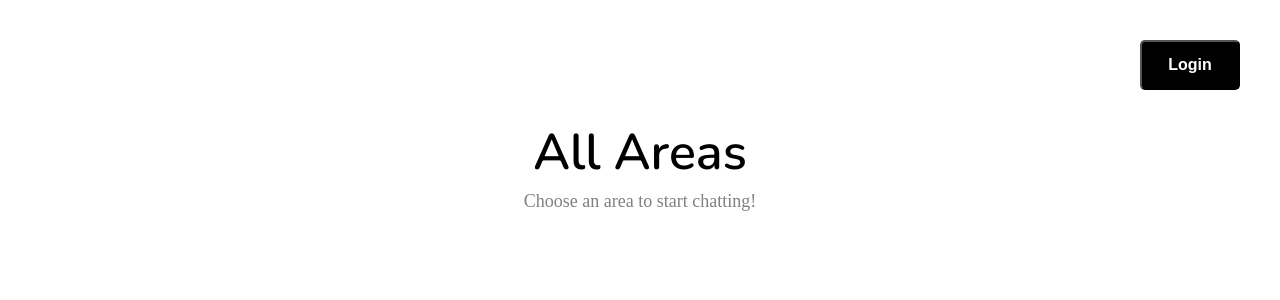
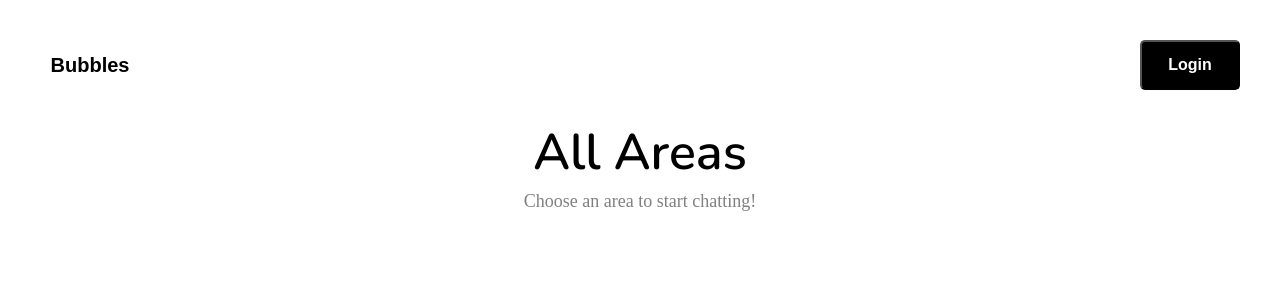
Before and after one commit to Dot0721/online-forum, a PHP site: page /viewAreaList.php?userid=0 in a window 1280 px wide. Shown: the top 300 px of the page. Run offline with PHP 8.4, Linux system fonts and the light colour scheme; data that the repository does not hold is empty.

Commit message:
update All Areas

```diff
--- a/viewAreaList.php
+++ b/viewAreaList.php
@@ -66,7 +66,7 @@
 	<?php
 		// Toolbar for non-member
 		if (!$userid) {
-			//echo "<a href='viewAreaList.php?userid=".$userid."'> <button class='bubbles'> <b> Bubbles </b> </button> </a>";
+			echo "<a href='viewAreaList.php?userid=0'> <button class='bubbles'> <b> Bubbles </b> </button> </a>";
 			echo '<a href="index.php"> <button class="upper-right-button"> <b> Login </b> </button> </a>';
 		}
 		// Toolbar for member
```
